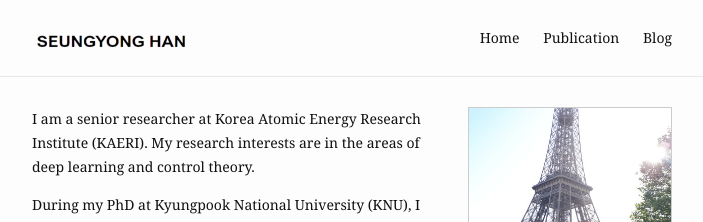
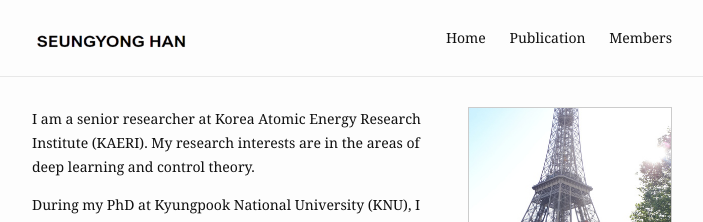
Before and after one commit to seungyong-han/seungyong-han.github.io, a Jekyll site: the page built from index.md, in a window 1280 px wide. Shown: the top 222 px of the page, without its empty margins (288-991 px from the left). Built offline with Jekyll 4.4.1, drawn with Linux system fonts in a browser that asks for light colours.

Commit message:
Update _config.yml

```diff
--- a/_config.yml
+++ b/_config.yml
@@ -14,7 +14,7 @@ header:
     - name: Home
       slug: /
     - name: Publication
-    - name: Blog
+    - name: Members
 
 footer:
   contact:
```
